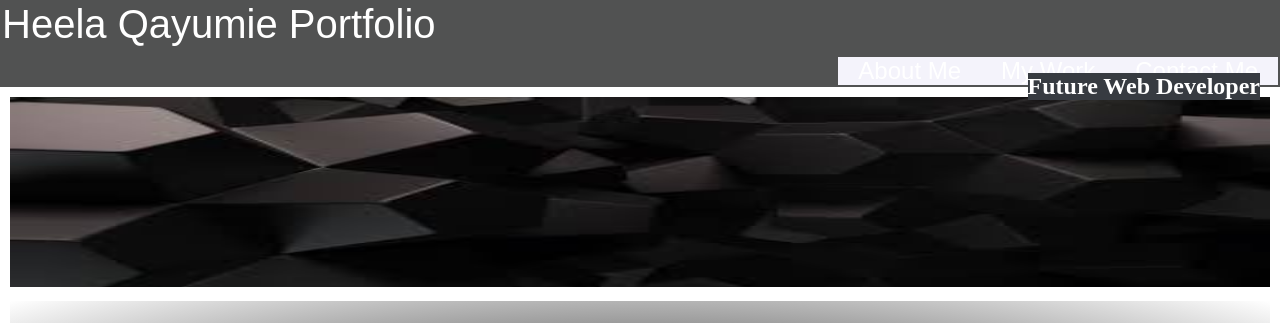
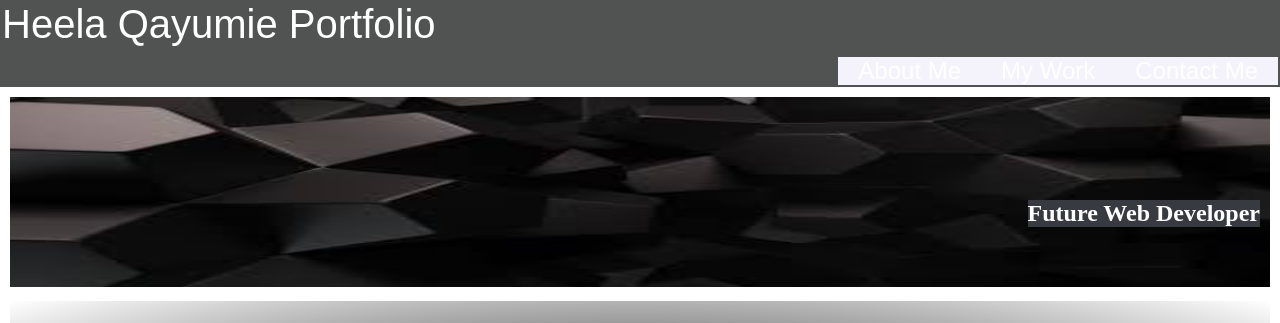
Before and after one commit to hqayumie/Heela-Qayumie-Portfolio, a plain HTML site: page index.html in a window 1280 px wide. Shown: the top 323 px of the page. Drawn offline with Linux system fonts and the light colour scheme; grey boxes are pictures that could not be loaded.

Commit message:
fixed h2

```diff
--- a/assets/css/style.css
+++ b/assets/css/style.css
@@ -114,7 +114,7 @@ list-style-type: none;
     background-color: rgb(55, 59, 65) ;
     color: #fff;
     right: 20px;
-    bottom: 700px;
+    top: 200px;
     position: absolute;
     display: flex;
 
```
Also changed, not shown: 1 other file.
